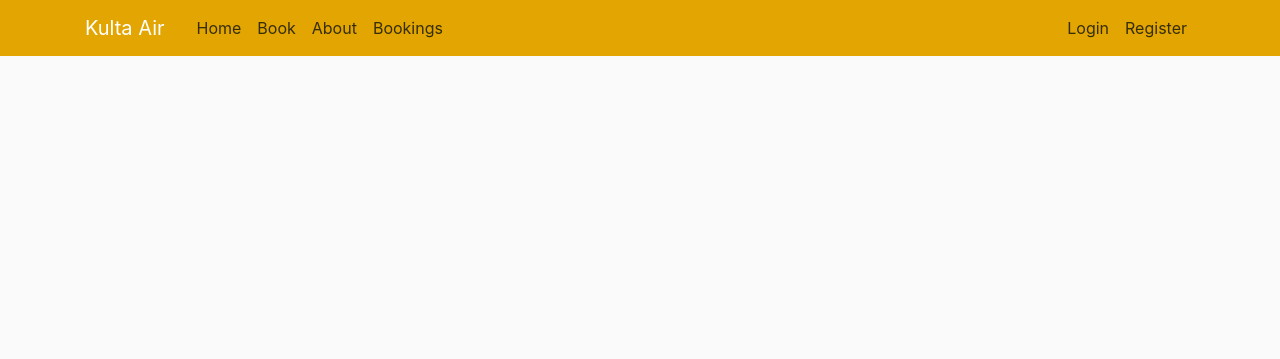
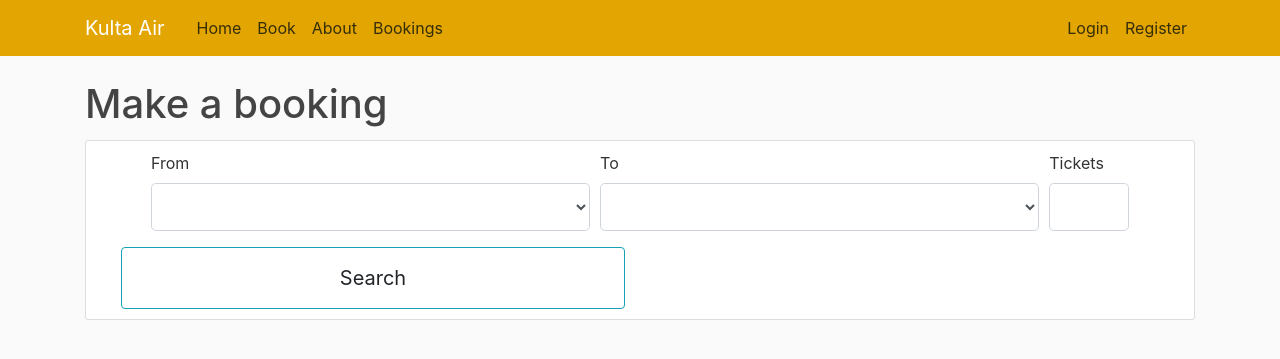
Before and after one commit to baconeta/159352-assignment2, a Flask app: page /booking in a window 1280 px wide. Shown: the top 359 px of the page. Run offline with Flask 2, Linux system fonts and the light colour scheme; lists and menus that the app fills with data are empty.

Commit message:
make an ugly make a booking page

```diff
--- a/flightbookingapp/forms.py
+++ b/flightbookingapp/forms.py
@@ -1,6 +1,6 @@
 from flask_wtf import FlaskForm
-from wtforms import StringField, PasswordField, SubmitField, BooleanField
-from wtforms.validators import DataRequired, Length, Email, EqualTo, ValidationError
+from wtforms import StringField, PasswordField, SubmitField, BooleanField, SelectField, IntegerRangeField, IntegerField
+from wtforms.validators import DataRequired, Length, Email, EqualTo, ValidationError, NumberRange
 from flightbookingapp.models import Customer
 
 
@@ -24,3 +24,16 @@ class LoginForm(FlaskForm):
     password = PasswordField('Password', validators=[DataRequired(), Length(min=6, max=40)])
     remember = BooleanField('Remember me', default=False)
     submit = SubmitField('Login')
+
+
+class BookingForm(FlaskForm):
+    fly_from = SelectField('From', validators=[DataRequired()], choices=[])
+    fly_to = SelectField('To', validators=[DataRequired()], choices=[])
+    tickets = IntegerField('Tickets', validators=[NumberRange(min=1, max=6, message="Select between 1 and 6 tickets.")])
+    submit = SubmitField('Search')
+
+
+class FindBookingForm(FlaskForm):
+    booking_ref = StringField('Booking Reference', validators=[DataRequired()])
+    email = StringField('Email', validators=[DataRequired(), Email()])
+    submit = SubmitField('Login')
--- a/flightbookingapp/routes.py
+++ b/flightbookingapp/routes.py
@@ -57,9 +57,10 @@ def logout():
     return redirect(url_for('home'))
 
 
-@app.route('/booking')
+@app.route('/booking', methods=['GET', 'POST'])
 def booking():
-    return render_template('booking.html', title='Book a flight')
+    form = BookingForm()
+    return render_template('booking.html', title='Book a flight', form=form)
 
 
 @app.route('/customer')
--- a/flightbookingapp/templates/booking.html
+++ b/flightbookingapp/templates/booking.html
@@ -1,3 +1,54 @@
 {% extends "layout.html" %}
 {% block content %}
+    <h1 class="card-title"> Make a booking </h1>
+    <div class="content-section">
+        <form method="POST" action="">
+            {{ form.hidden_tag() }}
+            <fieldset class="form-row justify-content-center">
+                <div class="form-group col-md-5">
+                    {{ form.fly_from.label(class="form-control-label") }}
+                    {% if form.fly_from.errors %}
+                        {{ form.fly_from(class="form-control form-control-lg is-invalid") }}
+                        <div class="invalid-feedback">
+                            {% for error in form.fly_from.errors %}
+                                <span>{{ error }}</span>
+                            {% endfor %}
+                        </div>
+                    {% else %}
+                        {{ form.fly_from(class="form-control form-control-lg") }}
+                    {% endif %}
+                </div>
+                <div class="form-group col-md-5">
+                    {{ form.fly_to.label(class="form-control-label") }}
+                    {% if form.fly_to.errors %}
+                        {{ form.fly_to(class="form-control form-control-lg is-invalid") }}
+                        <div class="invalid-feedback">
+                            {% for error in form.fly_to.errors %}
+                                <span>{{ error }}</span>
+                            {% endfor %}
+                        </div>
+                    {% else %}
+                        {{ form.fly_to(class="form-control form-control-lg") }}
+                    {% endif %}
+                </div>
+                <div class="form-group col-md-1">
+                    {{ form.tickets.label(class="form-control-label") }}
+                    {% if form.tickets.errors %}
+                        {{ form.tickets(class="form-control form-control-lg is-invalid") }}
+                        <div class="invalid-feedback">
+                            {% for error in form.tickets.errors %}
+                                <span>{{ error }}</span>
+                            {% endfor %}
+                        </div>
+                    {% else %}
+                        {{ form.tickets(class="form-control form-control-lg") }}
+                    {% endif %}
+                </div>
+            </fieldset>
+            <div class="d-grid btn-group col-6 mx-auto">
+                <button class="btn btn-outline-info"
+                        type="submit">{{ form.submit(class="btn btn-lg") }}</button>
+            </div>
+        </form>
+    </div>
 {% endblock content %}
--- a/flightbookingapp/templates/bookings.html
+++ b/flightbookingapp/templates/bookings.html
@@ -8,6 +8,6 @@
     {% endif %}
     <div class="content-section">
         <h2 class="bookings-heading"> Search for a booking </h2>
-        {# TODO add a form to search for booking #}
+        {# TODO add a form to search for a booking #}
     </div>
 {% endblock content %}
```
